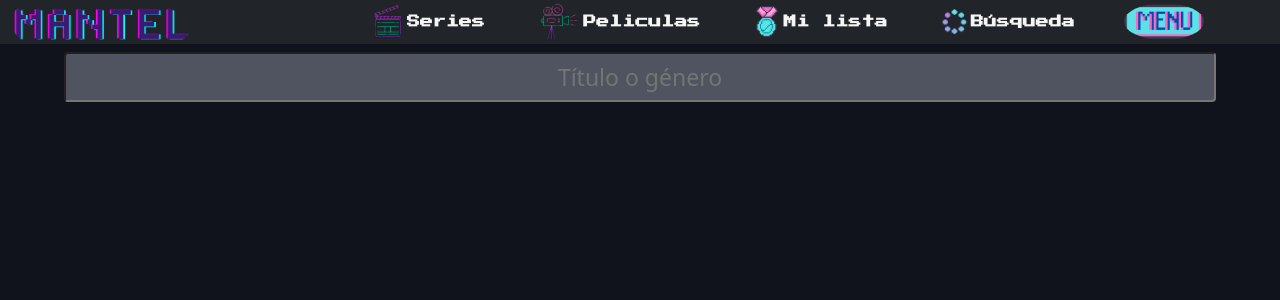
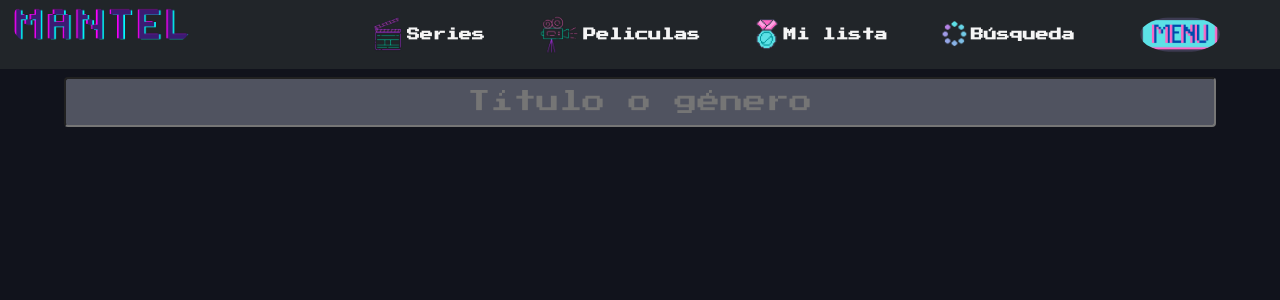
Before and after one commit to leandro3742/Front-java, a React (Vite) app: page /search in a window 1280 px wide. Shown: the top 300 px of the page. Built offline with nearby package versions, Linux system fonts and the light colour scheme; a web font is replaced by a local one.

Commit message:
menu desplegable, mejoras en la navbar

```diff
--- a/src/component/navbar.jsx
+++ b/src/component/navbar.jsx
@@ -29,7 +29,7 @@ function NavbarComponent(props) {
                 <div className="col-9 row m-0">
                     <div className="col-10 d-flex align-items-center justify-content-around">
                         <Link className="link d-flex align-items-center" to="/series">
-                            <img className="mx-1" style={{ width: "30px"}} src={series} alt="" />
+                            <img className="mx-1" style={{ width: "30px" }} src={series} alt="" />
                             Series
                         </Link>
                         <Link className="link d-flex align-items-center" to="/films">
@@ -46,12 +46,21 @@ function NavbarComponent(props) {
                         </Link>
                     </div>
                     <div className="col-2 m-auto ">
-                        <Link className="link d-flex align-items-center" to="/profile">
-                            <img style={{ width: "80px" }} className="rounded-circle" src={icon} alt="" />
-                        </Link>
+                        <div className="dropdown">
+                            <button className="dropbtn">
+                                <img style={{ width: "80px" }} className="rounded-circle" src={icon} alt="" />
+                            </button>
+                            <div className="dropdown-content prioridad">
+                                <a className="itemsdrop">Ver perfil</a>
+                                <a className="itemsdrop">Ver suscripciones</a>
+                                <a className="itemsdrop">Rankear contenido</a> {/*Solamente hay que mostrarle los contenidos que tiene como favoritos*/}
+                                <a className="itemsdrop">Cerrar sesión</a>
+                            </div>
+                        </div>
                     </div>
                 </div>
             )}
+
             {props.isLogged && window.screen.width <= 730 && (
                 <div className="col-10 d-flex align-items-center justify-content-end">
                     <Link className="mx-1 link d-flex align-items-center" to="/search">
--- /dev/null
+++ b/src/styles/films.css
@@ -0,0 +1,5 @@
+@import url('https://fonts.googleapis.com/css2?family=Chakra+Petch&family=Play&family=Press+Start+2P&family=Source+Code+Pro&display=swap');
+
+.texto{
+    font-family: 'Press Start 2P', cursive;
+}
--- a/src/styles/navbar.css
+++ b/src/styles/navbar.css
@@ -2,3 +2,66 @@
     font-family: 'Press Start 2P', cursive;
     font-size: small;
 }
+
+.prioridad {
+    z-index: 50;
+}
+
+/*PARA DESPLEGAR EL BOTON*/
+/* Dropdown Button */
+.dropbtn {
+    background-color: transparent;
+    padding: 16px;
+    font-size: 16px;
+    border: none;
+    cursor: pointer;
+}
+
+/* The container <div> - needed to position the dropdown content */
+.dropdown {
+    position: relative;
+    display: inline-block;
+}
+
+/* Dropdown Content (Hidden by Default) */
+.dropdown-content {
+    display: none;
+    position: absolute;
+    min-width: 160px;
+    padding: 10px;
+    box-shadow: 0px 8px 16px 0px rgba(0, 0, 0, 0.2);
+}
+
+/* Links inside the dropdown */
+.dropdown-content a {
+    color: black;
+    padding: 12px 16px;
+    text-decoration: none;
+    display: block;
+}
+
+/* Change color of dropdown links on hover */
+.dropdown-content a:hover {
+    background-color: transparent;
+    color: white;
+}
+
+/* Show the dropdown menu on hover */
+.dropdown:hover .dropdown-content {
+    display: block;
+    background-color: rgba(0, 255, 255, 0.358);
+    border-radius: 5px;
+    text-align:left;
+}
+
+/* Change the background color of the dropdown button when the dropdown content is shown */
+.dropdown:hover .dropbtn {
+    background-color: transparent;
+}
+
+.itemsdrop{
+    font-family: 'Press Start 2P', cursive;
+    font-size:xx-small;
+    margin-left: 3px;
+    color: white;
+}
--- /dev/null
+++ b/src/styles/series.css
@@ -0,0 +1,5 @@
+@import url('https://fonts.googleapis.com/css2?family=Chakra+Petch&family=Play&family=Press+Start+2P&family=Source+Code+Pro&display=swap');
+
+.texto{
+    font-family: 'Press Start 2P', cursive;
+}
--- a/src/views/films.jsx
+++ b/src/views/films.jsx
@@ -4,6 +4,8 @@ import MenuItem from "@mui/material/MenuItem";
 import FormHelperText from "@mui/material/FormHelperText";
 import FormControl from "@mui/material/FormControl";
 import Select from "@mui/material/Select";
+import '../styles/films.css';
+import pl from '../images/peliculastitulo.png';
 function Films() {
     const categories = ["Principales", "Todas las peliculas", "Animadas", "Comedia"];
     const [age, setAge] = React.useState("");
@@ -14,13 +16,13 @@ function Films() {
     return (
         <div className="mx-5 mt-3">
             <div className="d-flex align-items-center">
-                <h1>Películas</h1>
+                <h1><img src={pl} style={{width: "300px"}}/></h1>
                 <FormControl style={{ width: "300px", backgroundColor: "grey", color: "white", border: "white" }} className="mx-5 rounded">
-                    <InputLabel>Categorías</InputLabel>
+                    <InputLabel className="texto">Categorías</InputLabel>
                     <Select style={{ color: "white" }} value={age} onChange={handleChange}>
                         {categories.map((elem) => {
                             return (
-                                <MenuItem key={elem} value={elem}>
+                                <MenuItem key={elem} value={elem} className="texto">
                                     {elem}
                                 </MenuItem>
                             );
--- a/src/views/search.jsx
+++ b/src/views/search.jsx
@@ -11,7 +11,7 @@ function Search() {
     };
     return (
         <div className="d-flex justify-content-center mt-2 ">
-            <input style={styleDiv} className=" d-flex justify-content-center align-items-center rounded text-center" placeholder="Título o género" />
+            <input style={styleDiv} className="texto d-flex justify-content-center align-items-center rounded text-center" placeholder="Título o género" />
         </div>
     );
 }
--- a/src/views/series.jsx
+++ b/src/views/series.jsx
@@ -5,6 +5,8 @@ import FormHelperText from "@mui/material/FormHelperText";
 import FormControl from "@mui/material/FormControl";
 import Select from "@mui/material/Select";
 import { useState, useEffect } from 'react';
+import '../styles/series.css';
+import sr from "../images/seriestitulo.png";
 
 function Series() {
     var categories = [];
@@ -25,13 +27,13 @@ function Series() {
     return (
         <div className="mx-5 mt-3">
             <div className="d-flex align-items-center">
-                <h1>Series</h1>
+                <h3 className="texto"><img src={sr} style={{width: "200px"}}/></h3>
                 <FormControl style={{ width: "300px", backgroundColor: "grey", color: "white", border: "white" }} className="mx-5 rounded">
-                    <InputLabel>Categorías</InputLabel>
+                    <InputLabel className="texto">Categorías</InputLabel>
                     <Select style={{ color: "white" }} value={age} onChange={handleChange}>
                         {categories.map((elem) => {
                             return (
-                                <MenuItem key={elem} value={elem}>
+                                <MenuItem key={elem} value={elem} className="texto">
                                     {elem}
                                 </MenuItem>
                             );
```
Also changed, not shown: src/images/peliculastitulo.png (added), src/images/seriestitulo.png (added).
